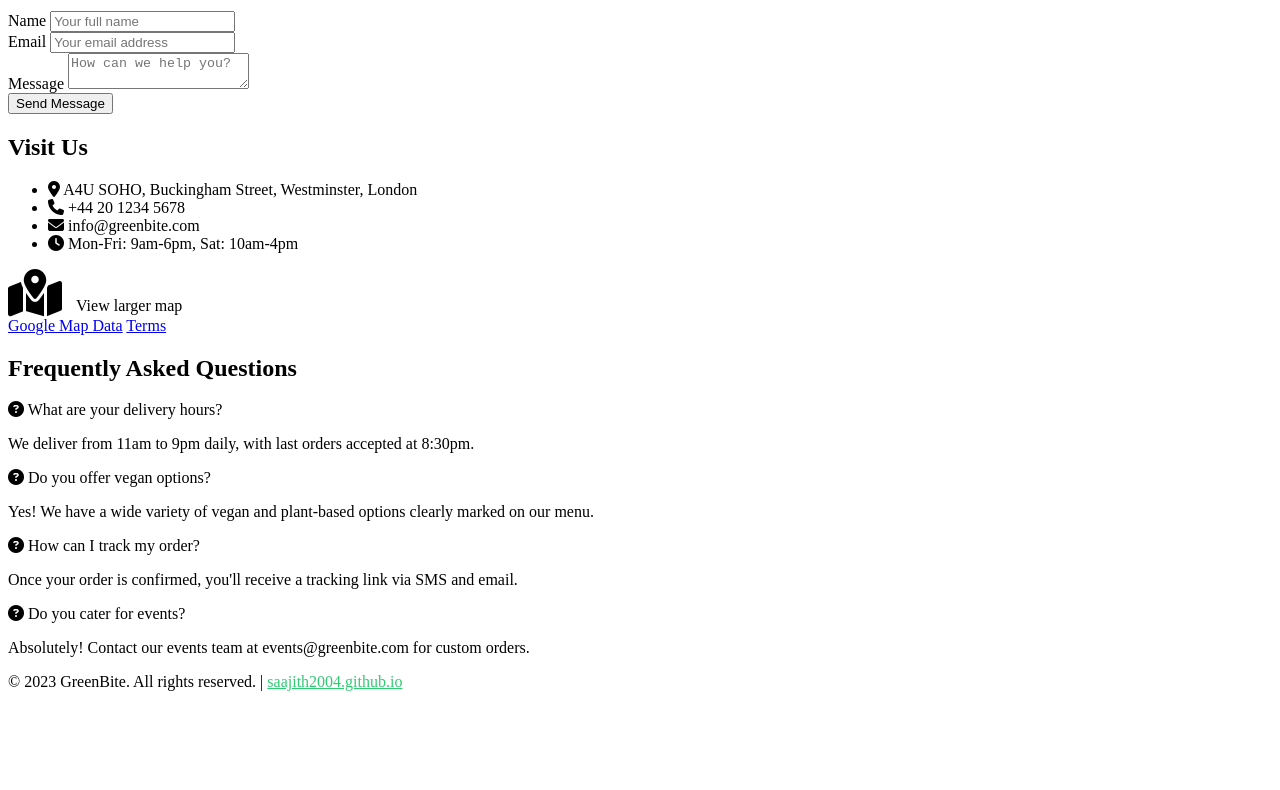
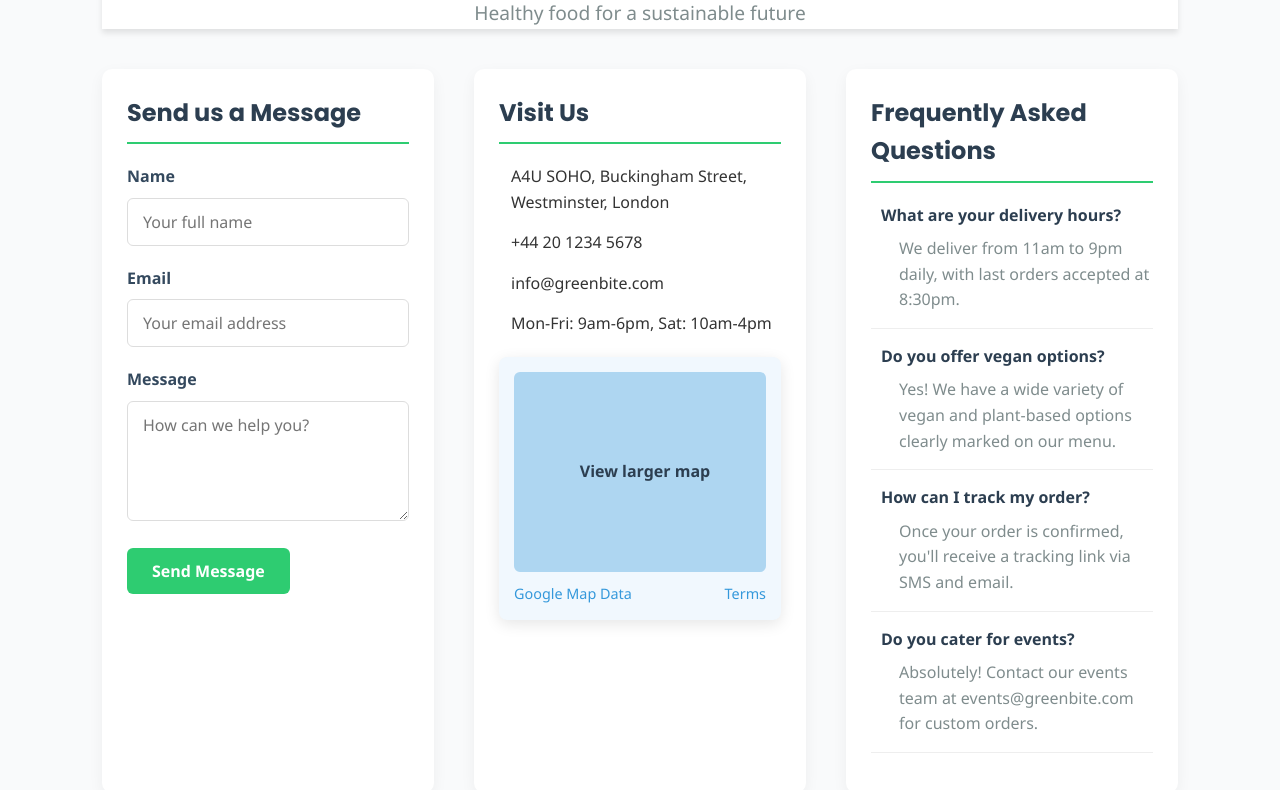
Before and after one commit to Saajith2004/Website-Development-Assignment, a plain HTML site: page contact.html in a window 1280 px wide. Shown: the part 116-906 px from the top of the page. Before the commit the page ends 823 px from the top, so only its background shows below. Drawn offline with Linux system fonts and the light colour scheme.

Commit message:
Updated Contact

```diff
--- a/contact.html
+++ b/contact.html
@@ -4,7 +4,12 @@
     <meta charset="UTF-8">
     <meta name="viewport" content="width=device-width, initial-scale=1.0">
     <title>GreenBite - Contact Us</title>
-    <link rel="stylesheet" href="https://cdnjs.cloudflare.com/ajax/libs/font-awesome/6.4.0/css/all.min.css">
+    <meta name="description" content="Get in touch with us for any inquiries or support.">
+    <link href="https://fonts.googleapis.com/css2?family=Poppins:wght@400;700&family=Open+Sans:wght@400;500&display=swap" rel="stylesheet">
+    <link rel="stylesheet" href="css/style.css">
+    <link rel="stylesheet" href="css/contact.css">
+    <link rel="icon" type="image/png" href="images/favicon.png">
+    <link rel="manifest" href="manifest.json">
 
 </head>
 <body>
@@ -86,5 +91,7 @@
             <p>&copy; 2023 GreenBite. All rights reserved. | <a href="https://saajith2004.github.io" style="color: #2ecc71;">saajith2004.github.io</a></p>
         </div>
     </div>
+    <script src="js/script.js"></script>
+    <script src="js/contact.js"></script>
 </body>
 </html>
```
